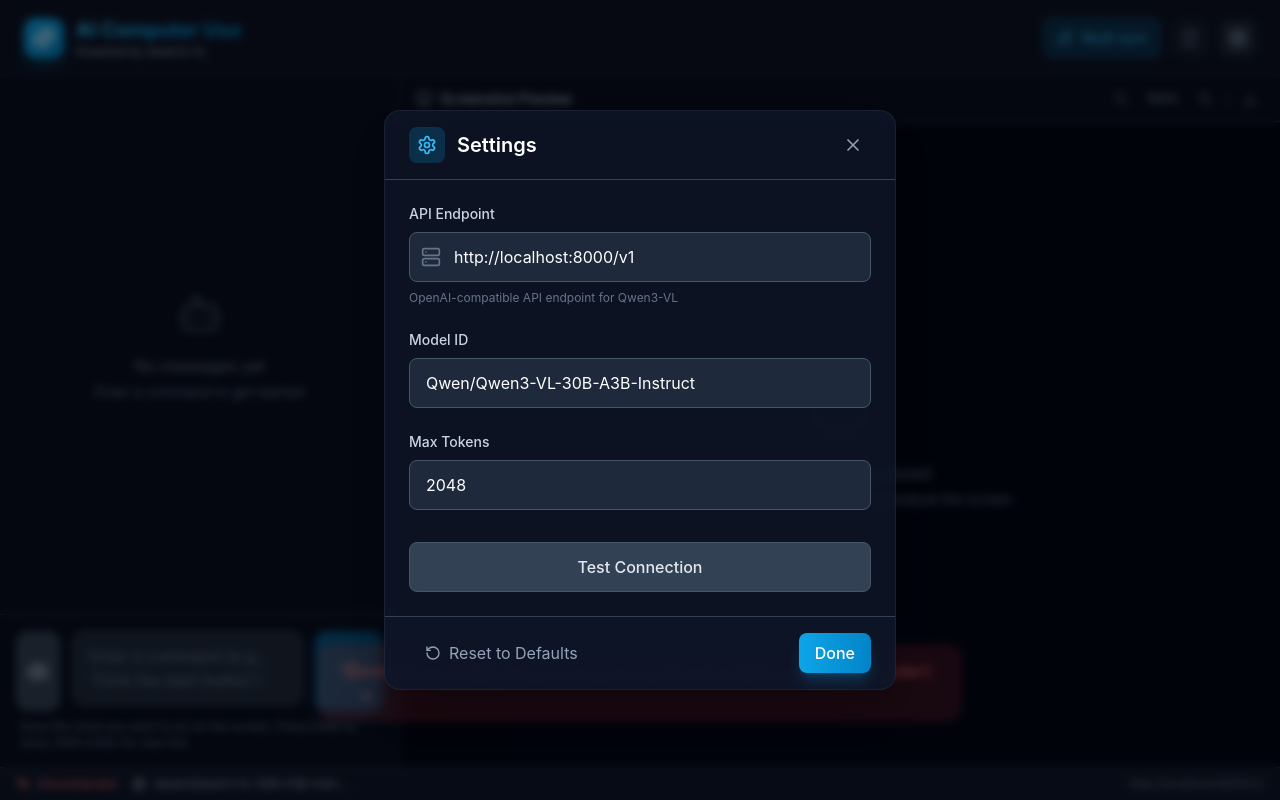
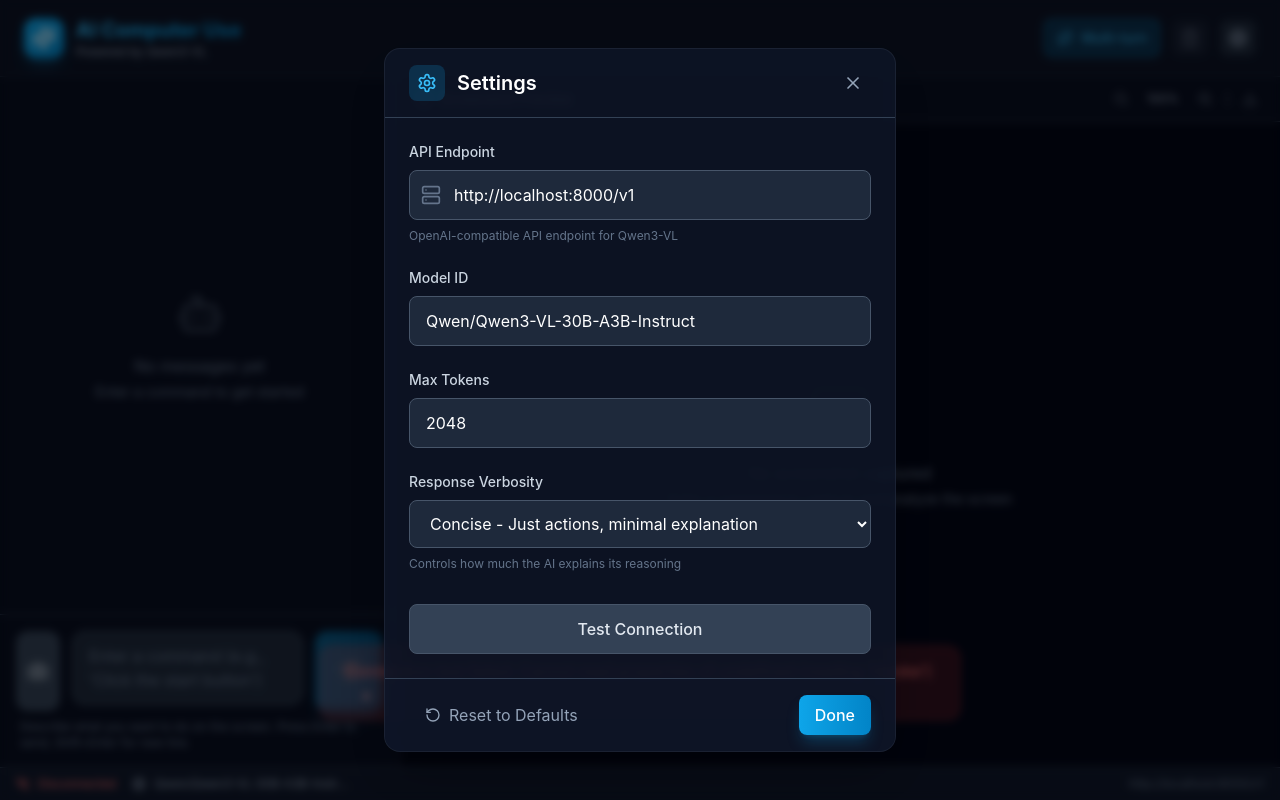
Before and after one commit to jpunmd/AIComputerUseGUI, a React (Vite) app: page / in a window 1280 px wide. Both pictures are taken after a click on the button 1238 px from the left and 38 px from the top of the page. Built offline with nearby package versions, Linux system fonts and the light colour scheme; the HTML template or start-up script is replaced by a standard one.

Commit message:
Fixing screenshots and verbosity

```diff
--- a/src/components/SettingsPanel.tsx
+++ b/src/components/SettingsPanel.tsx
@@ -101,6 +101,25 @@ export function SettingsPanel({
             />
           </div>
 
+          {/* Verbosity */}
+          <div className="space-y-2">
+            <label className="block text-sm font-medium text-dark-300">
+              Response Verbosity
+            </label>
+            <select
+              value={settings.verbosity}
+              onChange={(e) => onUpdateSettings({ verbosity: e.target.value as 'concise' | 'normal' | 'verbose' })}
+              className="w-full px-4 py-3 bg-dark-800 border border-dark-600 rounded-lg text-white focus:border-primary-500 transition-colors"
+            >
+              <option value="concise">Concise - Just actions, minimal explanation</option>
+              <option value="normal">Normal - Brief explanations</option>
+              <option value="verbose">Verbose - Detailed reasoning</option>
+            </select>
+            <p className="text-xs text-dark-500">
+              Controls how much the AI explains its reasoning
+            </p>
+          </div>
+
           {/* Test Connection */}
           <div className="pt-2">
             <button
--- a/src/hooks/useAgent.ts
+++ b/src/hooks/useAgent.ts
@@ -1,4 +1,5 @@
 import { useState, useCallback, useRef } from 'react';
+import { flushSync } from 'react-dom';
 import { invoke } from '@tauri-apps/api/core';
 import { Settings, AgentResponse, Message } from '../types';
 
@@ -27,7 +28,10 @@ export function useAgent() {
   const captureScreenshot = useCallback(async (): Promise<string | null> => {
     try {
       const screenshot = await invoke<string>('capture_screenshot');
-      setCurrentScreenshot(screenshot);
+      // Use flushSync to ensure the screenshot is rendered immediately
+      flushSync(() => {
+        setCurrentScreenshot(screenshot);
+      });
       return screenshot;
     } catch (err) {
       const errorMessage = err instanceof Error ? err.message : String(err);
@@ -70,6 +74,7 @@ export function useAgent() {
         displayWidth: screenWidth,
         displayHeight: screenHeight,
         maxTokens: settings.maxTokens,
+        verbosity: settings.verbosity,
       });
 
       // Add assistant message
@@ -166,9 +171,9 @@ export function useAgent() {
           throw new Error('Failed to capture screenshot');
         }
 
-        // Build the query for follow-up turns
+        // Build the query for follow-up turns - be direct to avoid repetition
         if (isFollowUp) {
-          currentQuery = `Continue with the task: "${query}". Here is the current screen state after the previous action. What is the next step?`;
+          currentQuery = `Goal: "${query}". This is the screen AFTER your last action. If the goal is achieved, use "done". Otherwise, what's the NEXT action?`;
         }
 
         // Process single turn
--- a/src/hooks/useSettings.ts
+++ b/src/hooks/useSettings.ts
@@ -7,6 +7,7 @@ const DEFAULT_SETTINGS: Settings = {
   displayWidth: 1000,
   displayHeight: 1000,
   maxTokens: 2048,
+  verbosity: 'concise',
 };
 
 const STORAGE_KEY = 'ai-computer-use-settings';
--- a/src/types/index.ts
+++ b/src/types/index.ts
@@ -4,6 +4,7 @@ export interface Settings {
   displayWidth: number;
   displayHeight: number;
   maxTokens: number;
+  verbosity: 'concise' | 'normal' | 'verbose';
 }
 
 export interface Coordinate {
```
Also changed, not shown: 2 other files (tests, documents, lock files or other folders).
